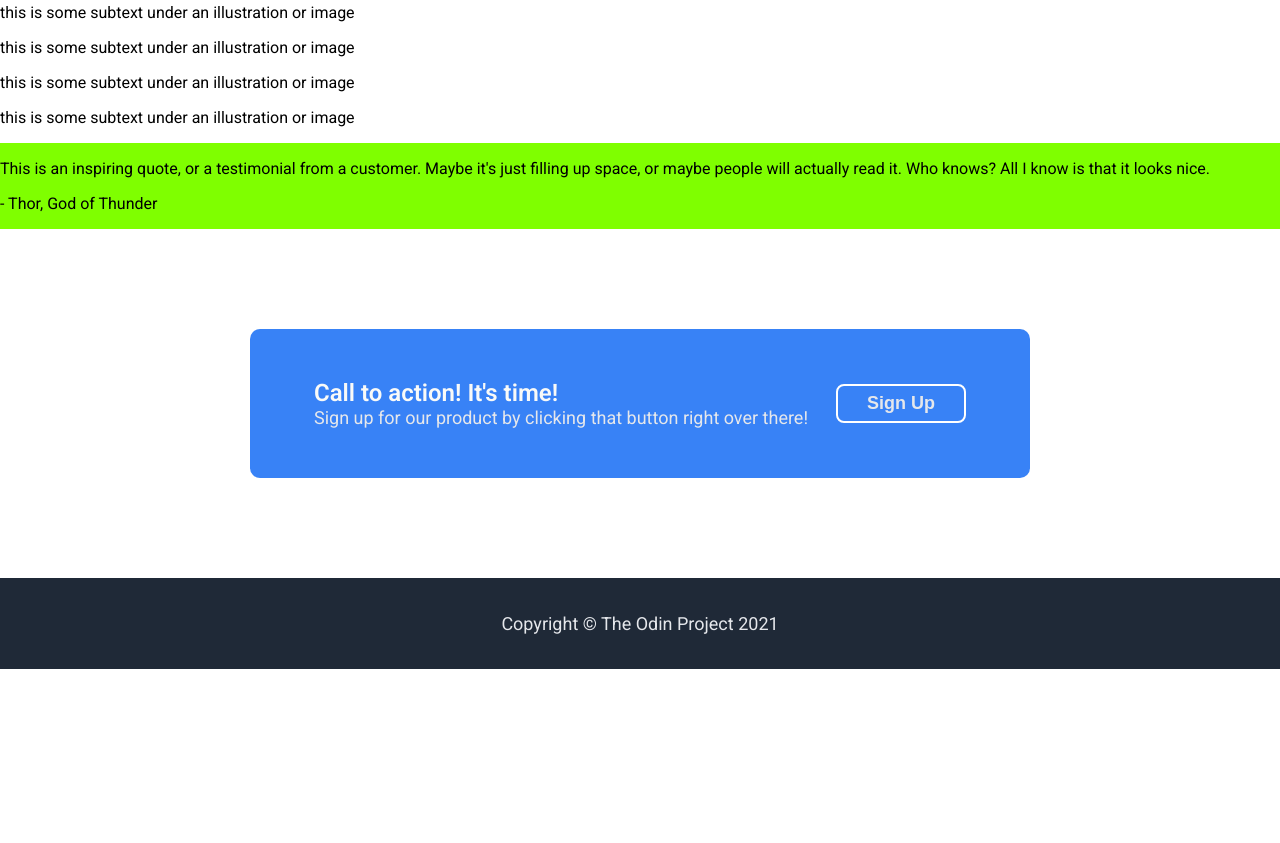
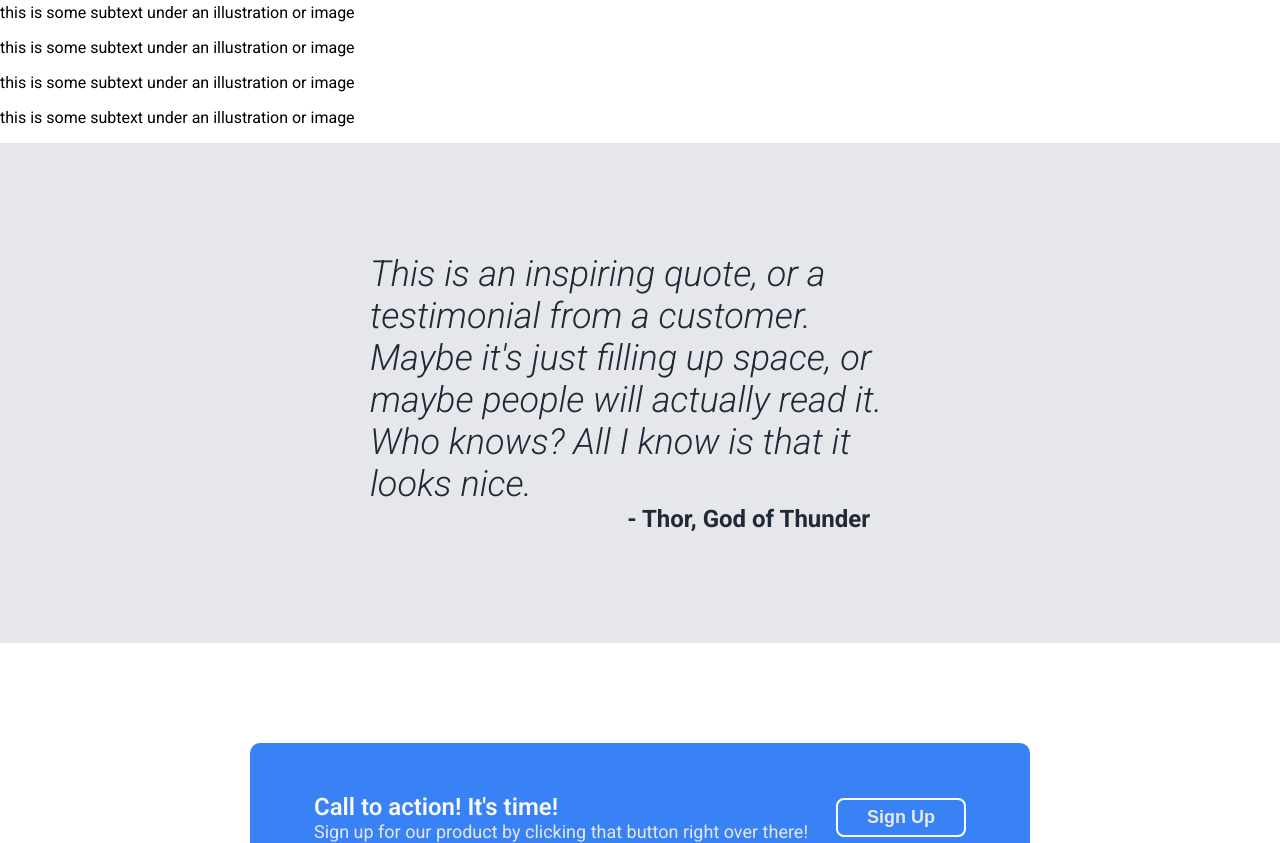
Before and after one commit to kamalakannan-y/landing-page, a plain HTML site: page index.html in a window 1280 px wide. Shown: the part 548-1391 px from the top of the page. Before the commit the page ends 1217 px from the top, so only its background shows below. Drawn offline with Linux system fonts and the light colour scheme.

Commit message:
Added Quote section

```diff
--- a/index.html
+++ b/index.html
@@ -39,8 +39,8 @@
     </div>
 
     <div class="quote">
-        <p>This is an inspiring quote, or a testimonial from a customer. Maybe it's just filling up space, or maybe people will actually read it. Who knows? All I know is that it looks nice.</p>
-        <p>- Thor, God of Thunder</p>
+        <div class="quote-text">This is an inspiring quote, or a testimonial from a customer. Maybe it's just filling up space, or maybe people will actually read it. Who knows? All I know is that it looks nice.</div>
+        <div class="author">- Thor, God of Thunder</div>
     </div>
 
     <div class="cta">
--- a/style.css
+++ b/style.css
@@ -14,6 +14,7 @@ body {
 }
 
 /* Header section */
+
 .header {
     display: flex;
     justify-content: space-between;
@@ -90,17 +91,31 @@ button {
     margin-top: 10px;
 }
 
-.footer {
-    background-color: #1f2937;
-    display: flex;
-    justify-content: center;
-    align-items: center;
-    padding: 35px;
+/* Quote */
+
+.quote {
+    background-color: #e5e7eb;
+    padding-inline: 370px;
+    padding-block: 110px;
 }
 
-.quote {
-    background-color: chartreuse;
+.quote-text {
+    font-size: 36px;
+    font-weight: 300;
+    color: #1f2937;
+    font-style: italic;
 }
+
+.author {
+    font-size: 24px;
+    color: #1f2937;
+    font-weight: bolder;
+    display: flex;
+    justify-content: flex-end;
+    padding-right: 40px;
+}
+
+/* Call to action */
 
 .cta {
     background-color: #3882f6;
@@ -119,3 +134,13 @@ button {
 .cta-right button {
     border: 2px solid white;
 }
+
+/* footer */
+
+.footer {
+    background-color: #1f2937;
+    display: flex;
+    justify-content: center;
+    align-items: center;
+    padding: 35px;
+}
```
